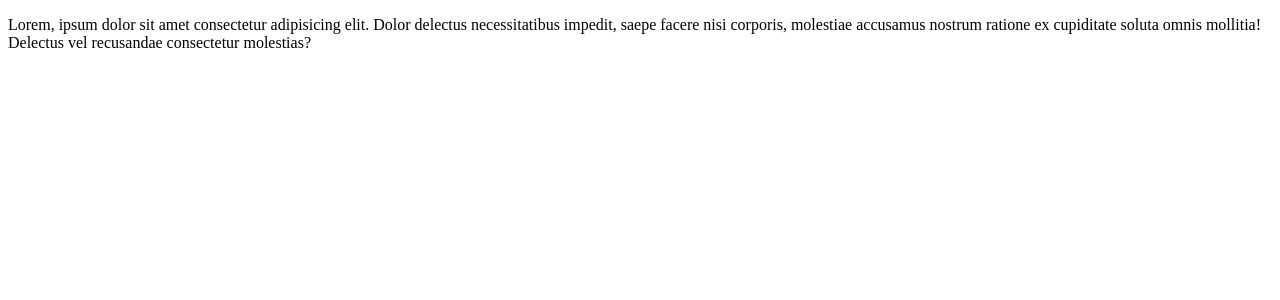
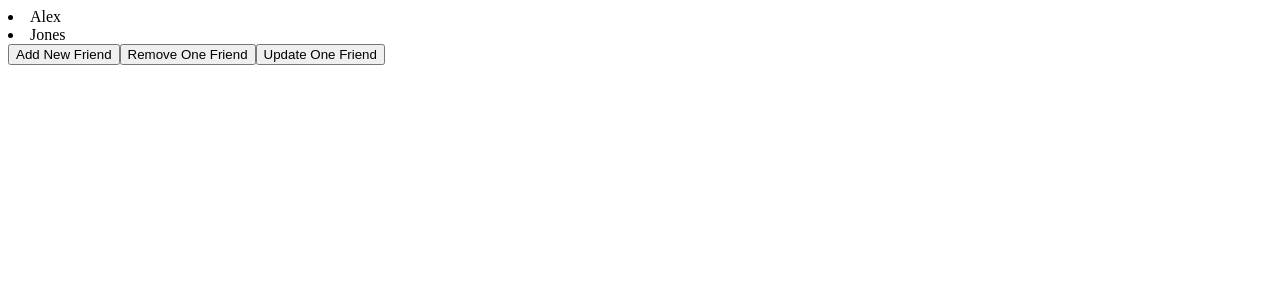
Before and after one commit to lukaskourilcz/react-demos, a React (Vite) app: page / in a window 1280 px wide. Shown: the top 300 px of the page. Built offline with nearby package versions, Linux system fonts and the light colour scheme.

Commit message:
usestate

```diff
--- a/src/App.jsx
+++ b/src/App.jsx
@@ -1,19 +1,24 @@
-const Copy = () => {
+import { useState } from "react";
 
-  const copyHandler = () => {
-    console.log('dont steal')
+function App() {
+
+  const [friends, setFriends] = useState(['Alex', 'Jones'])
+  const addOneFriend = () => setFriends([...friends, 'Lukas', 'Kakoak'])
+  const removeOneFriend = () => setFriends(friends.filter((f) => f !== "Jones" ))
+  const updateOneFriend = () => {
+    setFriends(friends.map(f => f === 'Alex' ? 'Alan' : f))
   }
 
-    return (
-      <p onCopy={copyHandler}>Lorem, ipsum dolor sit amet consectetur adipisicing elit. Dolor delectus necessitatibus impedit, saepe facere nisi corporis,
-        molestiae accusamus nostrum ratione ex cupiditate soluta omnis mollitia! Delectus vel recusandae consectetur molestias?</p>
-    )
-}
 
-function App() {
   return (
     <section>
-      <Copy/>
+      {friends.map((f) => (
+        <li key={Math.random()}>{f}</li>
+      ))}
+      <button onClick={addOneFriend}>Add New Friend</button>
+      <button onClick={removeOneFriend}>Remove One Friend</button>
+      <button onClick={updateOneFriend}>Update One Friend</button>
+
     </section>
   );
 }
```
